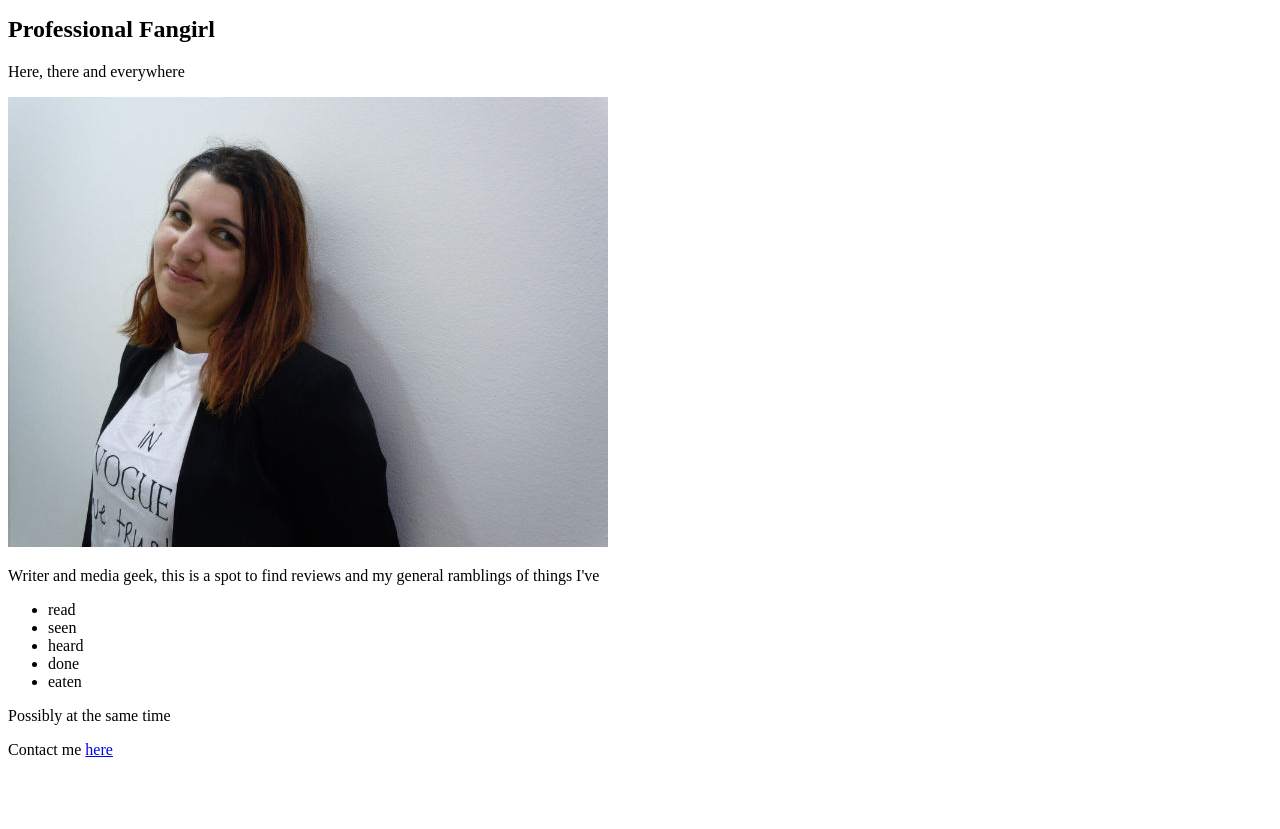
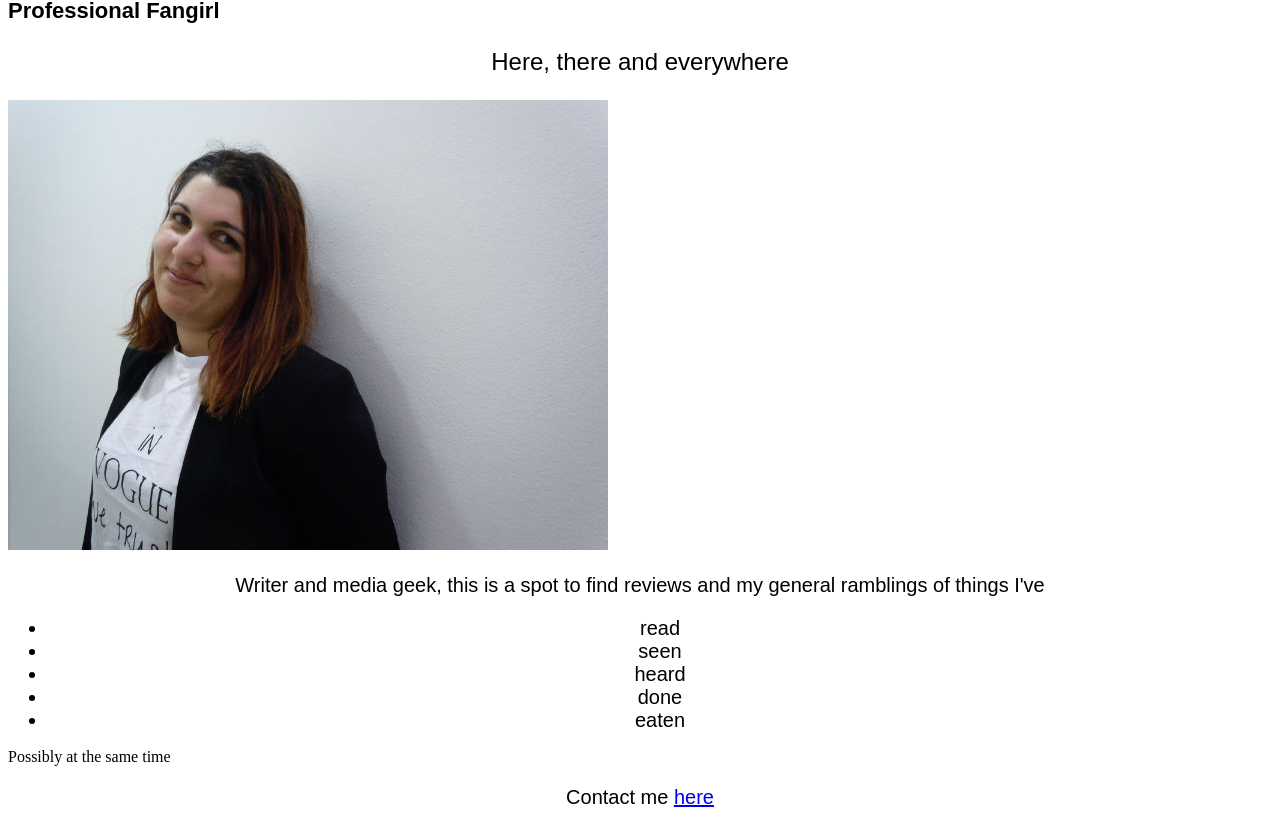
Before and after one commit to anniea89/anniea89.github.io, a plain HTML site: page unit_3/index.html in a window 1280 px wide. Shown: the part 64-893 px from the top of the page. Before the commit the page ends 839 px from the top, so only its background shows below. Drawn offline with Linux system fonts and the light colour scheme.

Commit message:
Revert "more font adjustments"
This reverts commit 26f6522fab4d8b3d53b94671a37bbfaa6a60fd21.

```diff
--- a/unit_3/css/style.css
+++ b/unit_3/css/style.css
@@ -13,14 +13,14 @@ h1 {color: (#FF96F1);
 h2 {color: (#FF96F1);
 font-size: 22px;
 font-family: Arial, sans-serif;
-text-align: center;
+text-align center;
 }
-li {color: (#FF5A0B);
+li {color: (FF5A0B);
 font-size: 20px;
 font-family: Arial, sans-serif;
 text-align: center;
 }
 p {font-size: 20px;
 font-family: Arial, sans-serif;
-text-align: center;
+	text-align: center;
 }
--- a/unit_3/index.html
+++ b/unit_3/index.html
@@ -2,7 +2,7 @@
 <html>
 <head>
 	<title>Annie Armenian</title>
-	<link rel="stylesheet"type="text/css"href="unit_3\css\style.css">
+	<link rel="stylesheet"type="text/css"href="css\style.css">
 </head>
 <body>
 <h1>Annie Armenian</h1>
```
